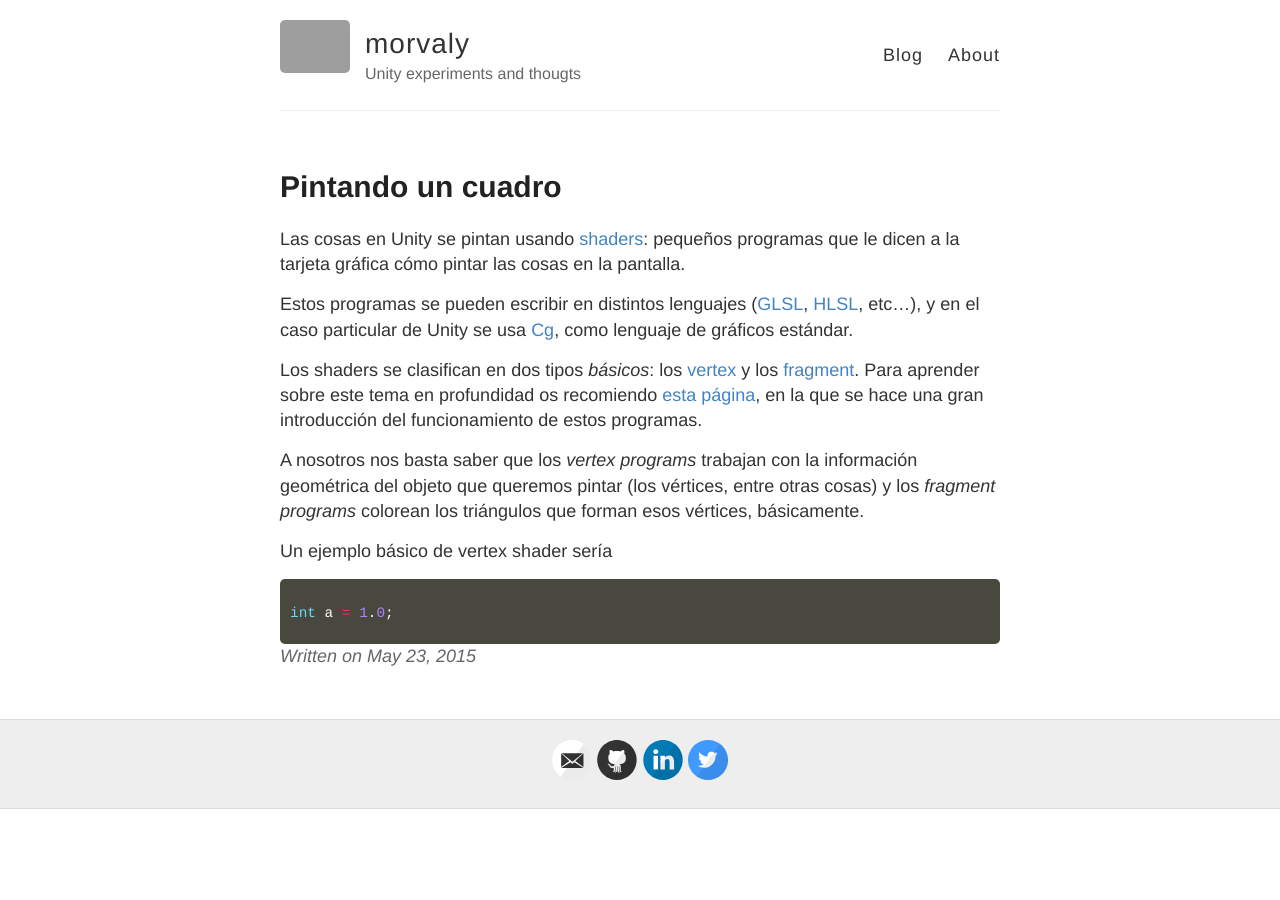
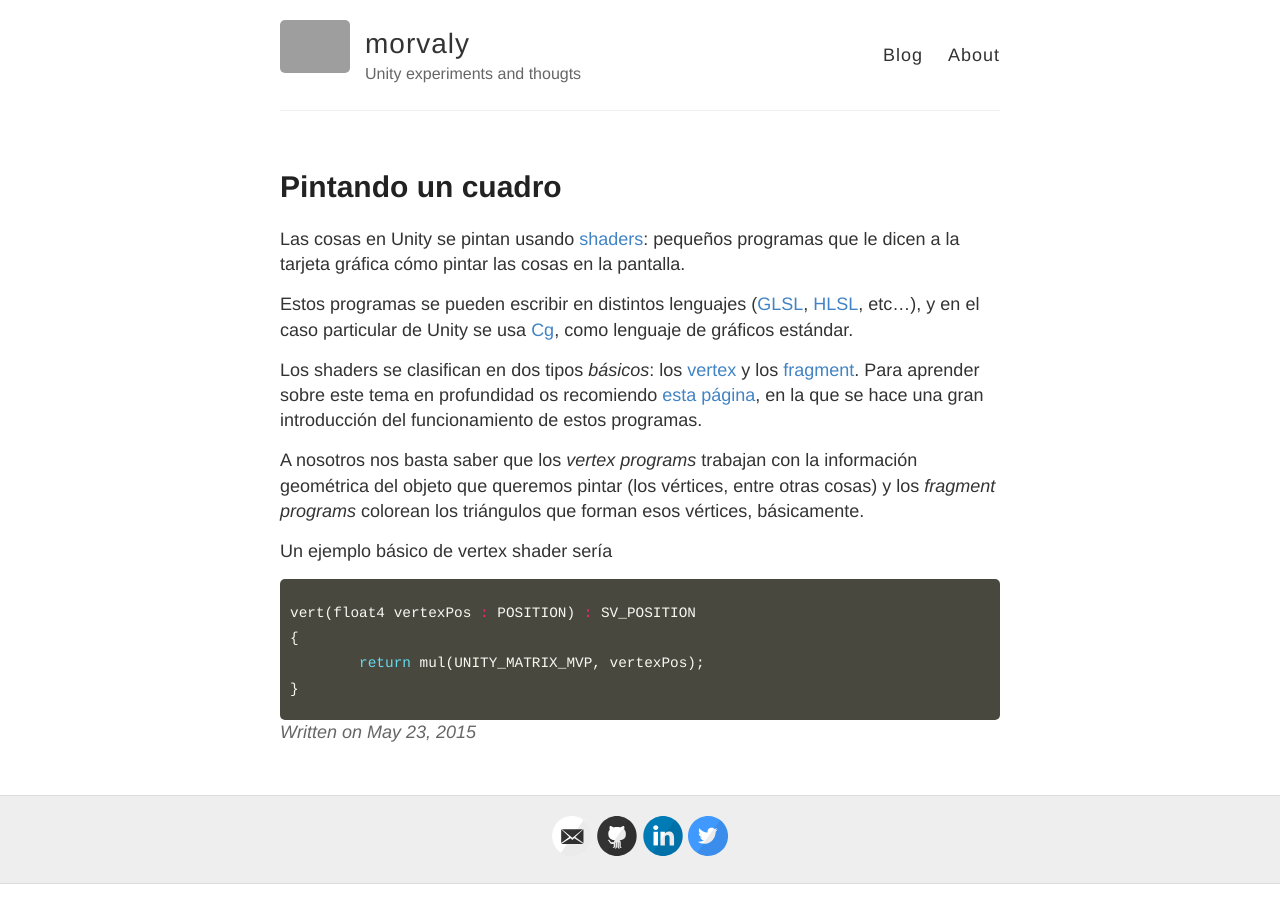
Before and after one commit to josemorval/UnityArchive, a Jekyll site: the page built from _posts/2015-05-23-pintandocuadro.md, in a window 1280 px wide. Built offline with Jekyll 4.4.1, drawn with Linux system fonts in a browser that asks for light colours; Markdown is read by kramdown in place of the engine named in the settings; grey boxes are pictures that could not be loaded.

Commit message:
Updated 2015-05-23-pintandocuadro.md

````diff
--- a/_posts/2015-05-23-pintandocuadro.md
+++ b/_posts/2015-05-23-pintandocuadro.md
@@ -17,5 +17,8 @@ A nosotros nos basta saber que los _vertex programs_ trabajan con la informació
 
 Un ejemplo básico de vertex shader sería
 ```c
-int a = 1.0;
+vert(float4 vertexPos : POSITION) : SV_POSITION
+{
+	return mul(UNITY_MATRIX_MVP, vertexPos);
+}
 ```
````
